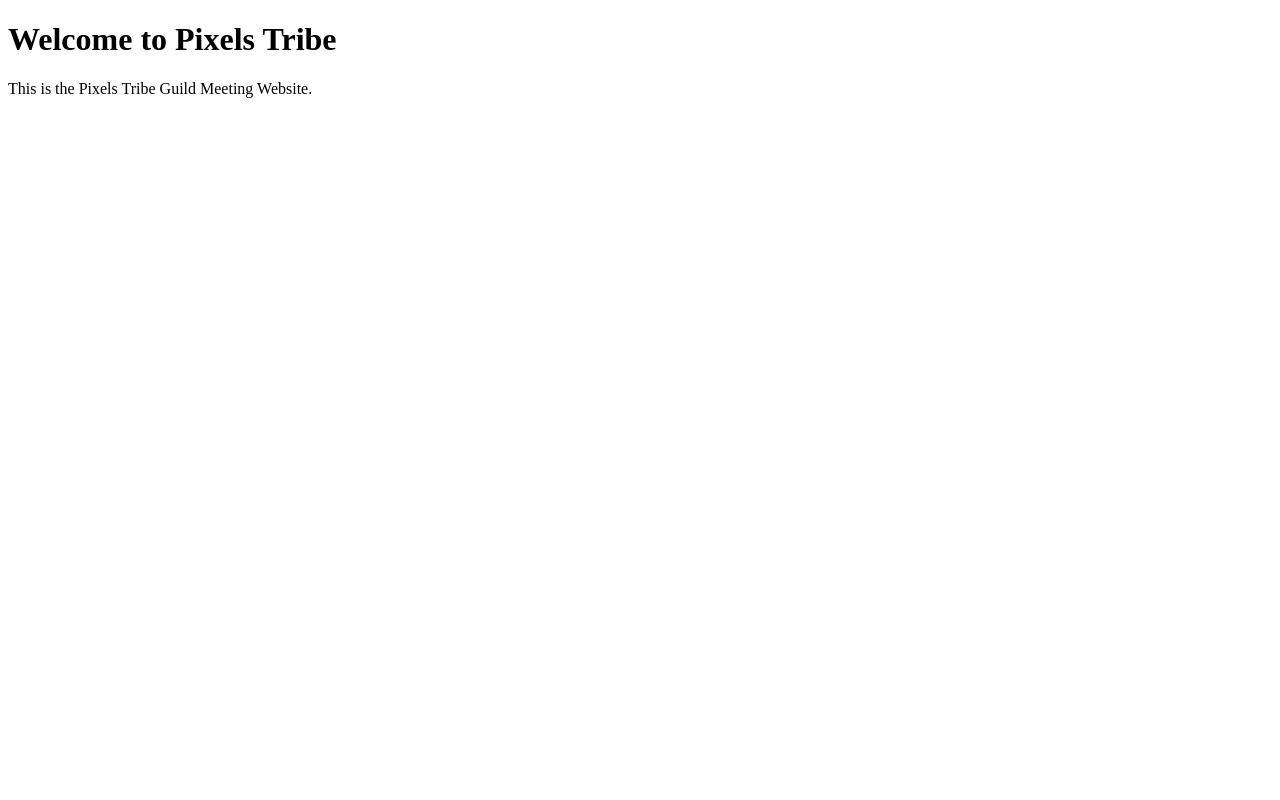
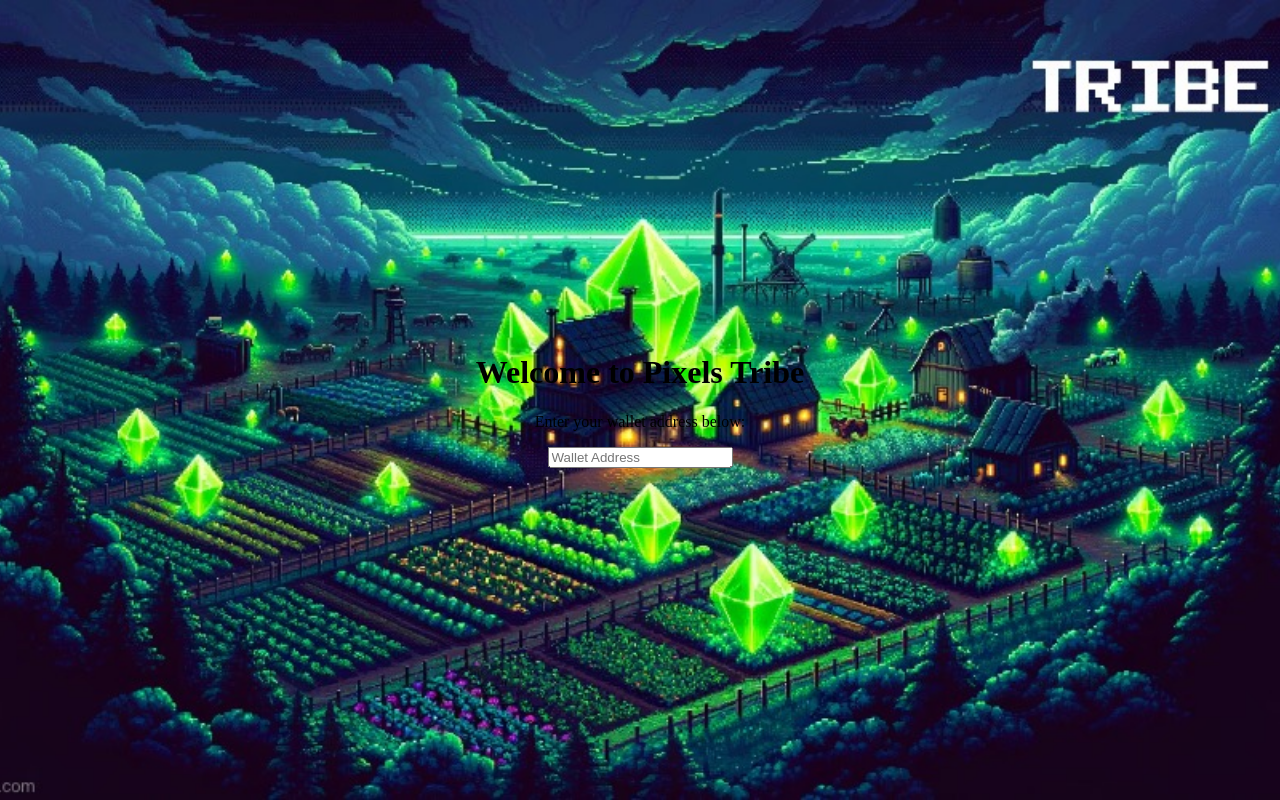
Before and after one commit to PixelsTribe/guild, a plain HTML site: page index.html in a window 1280 px wide. Drawn offline with Linux system fonts and the light colour scheme.

Commit message:
Add files via upload
Updates to webpage. Added a address input field for holder details.

```diff
--- a/index.html
+++ b/index.html
@@ -4,9 +4,40 @@
     <meta charset="UTF-8">
     <meta name="viewport" content="width=device-width, initial-scale=1.0">
     <title>Pixels Tribe</title>
+    <style>
+        body, html {
+            height: 100%;
+            margin: 0;
+        }
+
+        .bg-image {
+            background-image: url('Tribe.JPG');
+            height: 100%;
+            background-position: center;
+            background-repeat: no-repeat;
+            background-size: cover;
+            position: relative;
+        }
+
+        .centered-content {
+            position: absolute;
+            top: 50%;
+            left: 50%;
+            transform: translate(-50%, -50%);
+            text-align: center;
+        }
+    </style>
 </head>
 <body>
-    <h1>Welcome to Pixels Tribe</h1>
-    <p>This is the Pixels Tribe Guild Meeting Website.</p>
+
+<div class="bg-image">
+    <div class="centered-content">
+        <h1>Welcome to Pixels Tribe</h1>
+        <p>Enter your wallet address below:</p>
+        <input type="text" id="walletAddress" placeholder="Wallet Address">
+        <!-- Add more elements here if needed -->
+    </div>
+</div>
+
 </body>
 </html>
```
